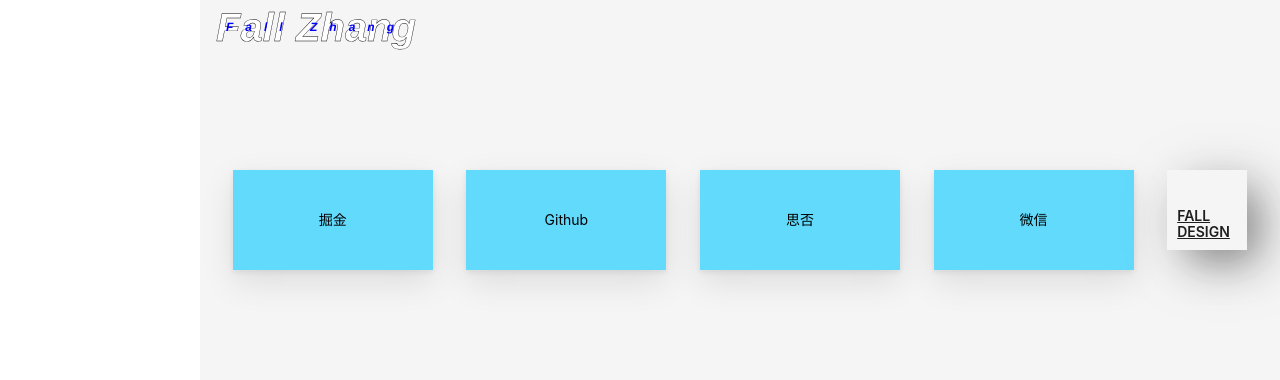
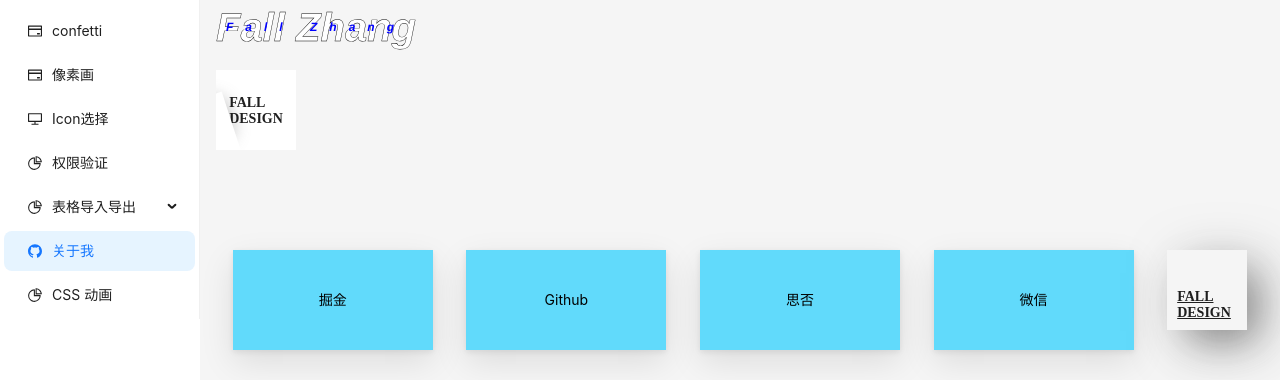
Before and after one commit to fall-zhang/vite-react-playground, a React (Vite) app: page /contact in a window 1280 px wide. Shown: the part 197-577 px from the top of the page. Built offline with nearby package versions, Linux system fonts and the light colour scheme.

Commit message:
更新一个 LOGO

```diff
--- a/src/layouts/MainLayout.tsx
+++ b/src/layouts/MainLayout.tsx
@@ -7,7 +7,7 @@
 */
 import React, { ReactNode, useState } from 'react'
 
-import Menu from '@C/Menus'
+import Menu from '@C/LayoutMaterial/Menus'
 import FooterText from './material/Footer'
 import './MainLayout.less'
 import { Layout } from 'antd'
--- a/src/pages/contact/MyLogo.module.less
+++ b/src/pages/contact/MyLogo.module.less
@@ -5,7 +5,8 @@
   display: flex;
   align-items: center;
   justify-content: center;
-  // padding-left: 9px;
+  // padding-right: 8px;
+  // background-color: #f5f5f5;
   background-color: white;
   z-index: 30;
   overflow: hidden;
@@ -13,7 +14,7 @@
   font-weight: 600;
 
   span {
-    z-index: 60;
+    z-index: 30;
   }
 
   &::after {
@@ -22,9 +23,9 @@
     width: 80px;
     transform-origin: center;
     transform: rotate(72deg);
-    left: -64px;
+    left: -60px;
     top: 32px;
-    z-index: 20;
+    z-index: 40;
     background-color: inherit;
     position: absolute;
   }
@@ -35,7 +36,7 @@
     width: 54px;
     transform-origin: center;
     transform: rotate(72deg);
-    left: -60px;
+    left: -58px;
     top: 33px;
     box-shadow: 0px -24px 15px -1px #70707058, 0px -25px 6px -10px #34343445;
     border-radius: 20px;
--- a/src/pages/contact/index.module.less
+++ b/src/pages/contact/index.module.less
@@ -110,6 +110,7 @@
   justify-content: flex-start;
   align-items: flex-end;
   font-weight: 600;
+  font-family: emoji;
   text-align: left;
   padding: 10px;
   height: 80px;
--- a/src/pages/contact/index.tsx
+++ b/src/pages/contact/index.tsx
@@ -5,6 +5,7 @@
 import { Tooltip } from 'antd'
 import ShuffleText from './shuffle-text'
 // import { $http } from "@/utils/reuqest"
+import MyLogo from './MyLogo'
 
 const ContactMe: React.FC<{ children?: ReactNode }> = ({ children }) => {
   const dom = useRef<HTMLHeadingElement>(null)
@@ -20,6 +21,7 @@
       <div className={styles.nameZone}><h2 className={styles.name}>Fall</h2></div>
       <div className={styles.name_bg}><h2 className={styles.name2}>Fall Zhang</h2></div>
       <div className={styles.name_bg}><h2 className={styles.name3}>Fall Zhang</h2></div>
+      <MyLogo/>
       {/* <Tooltip placement="bottom" color={'plum'} title={'fellow me'}> */}
       <div className={styles.doc}>
         <a href='https://juejin.cn/user/1565342280463325' target="_blank" rel="noreferrer">
```
Also changed, not shown: .eslintrc.cjs (renamed from .eslintrc.js).
